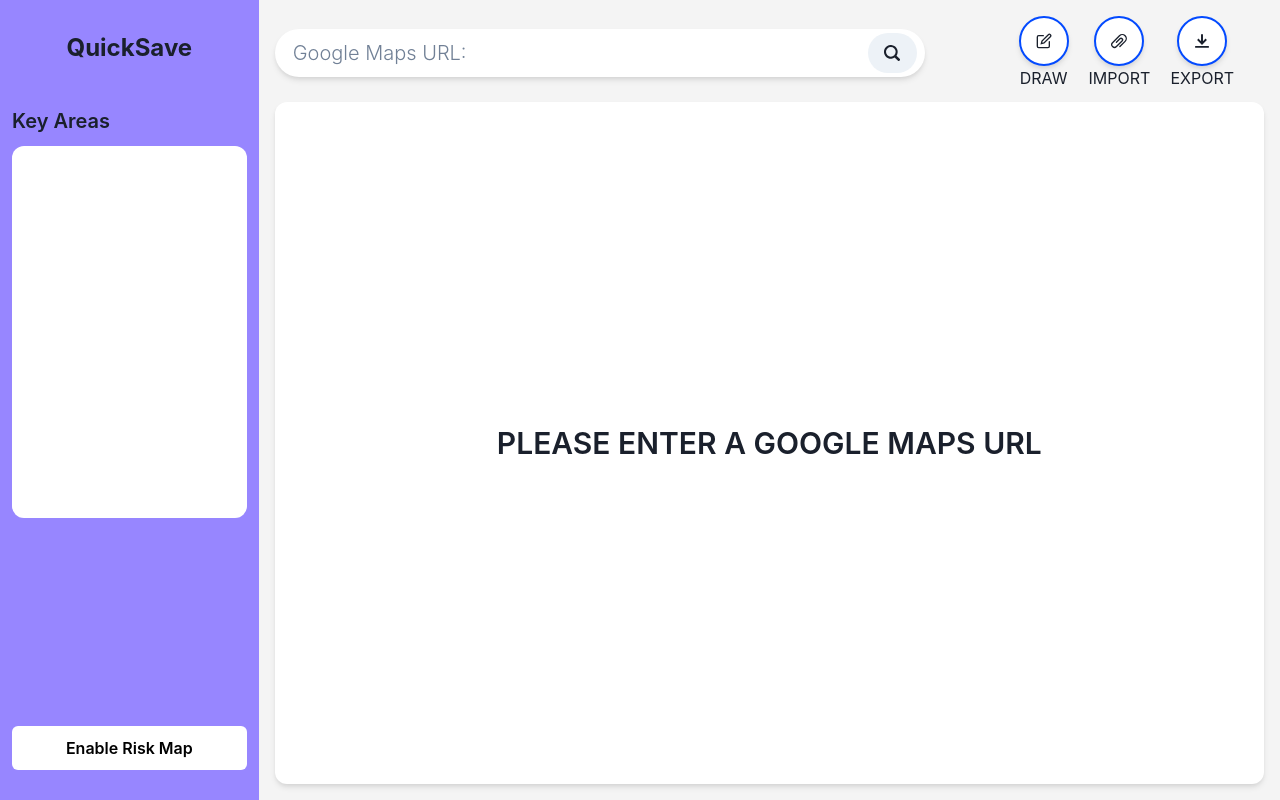
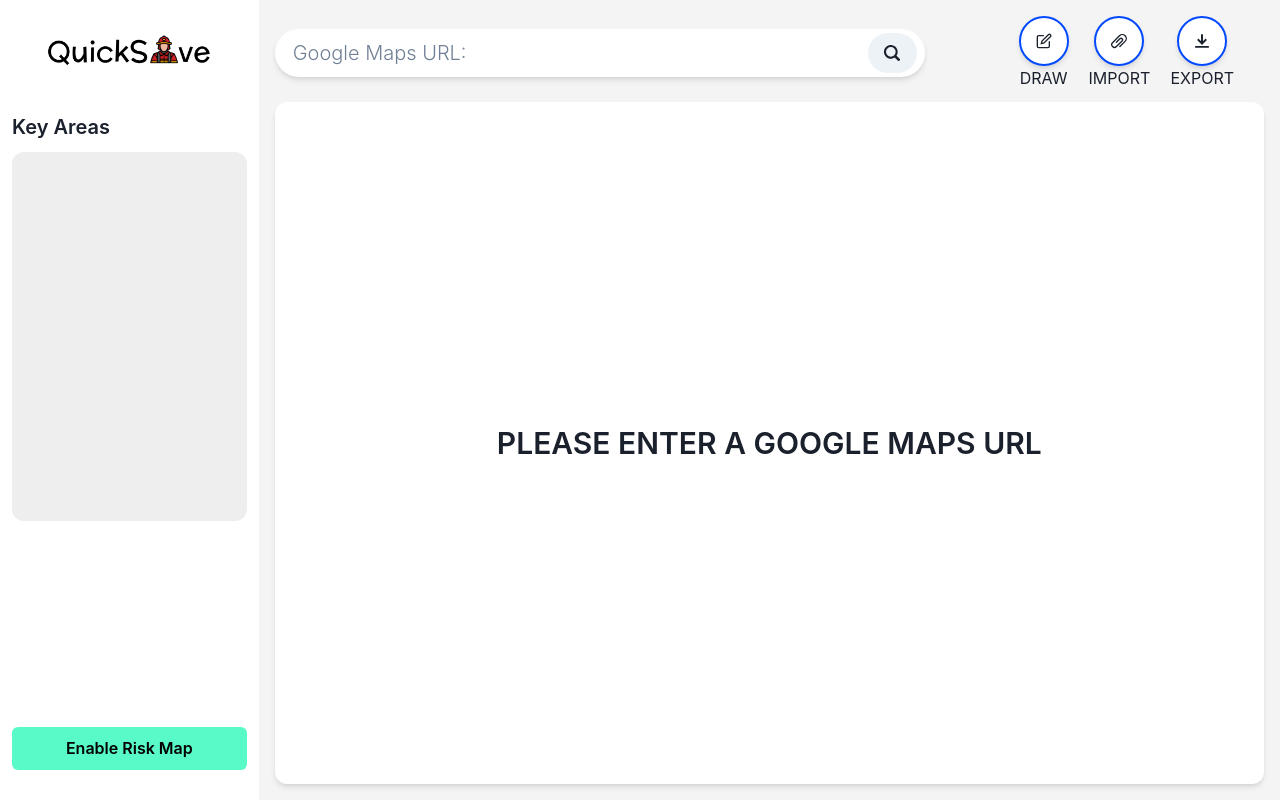
Before and after one commit to kahkoii/hackomania2024, a React (Vite) app: page / in a window 1280 px wide. Built offline with nearby package versions, Linux system fonts and the light colour scheme.

Commit message:
revamped webpage ui

```diff
--- a/src/pages/Home/Home.tsx
+++ b/src/pages/Home/Home.tsx
@@ -1,5 +1,5 @@
 import { FormEvent, useState } from 'react'
-import { Flex, Text, Button, FormControl, Input } from '@chakra-ui/react'
+import { Flex, Text, Button, FormControl, Image, Input } from '@chakra-ui/react'
 import {
 	AttachmentIcon,
 	EditIcon,
@@ -7,6 +7,7 @@ import {
 	Search2Icon,
 } from '@chakra-ui/icons'
 import Navigation from '../Navigation/Navigation'
+import QuickSaveLogo from '../Home/QuickSaveLogo.png'
 
 type LocationType = {
 	latitude: Float32Array
@@ -80,14 +81,12 @@ const Home: React.FC = () => {
 				flexDir="column"
 				height="100%"
 				width="25vw"
-				bgColor="#9786FF"
+				bgColor="#FFF"
 				padding="30px 12px"
 				justifyContent="space-between"
 			>
 				{/* Logo */}
-				<Text fontSize="2xl" fontWeight="bold" alignSelf="center">
-					QuickSave
-				</Text>
+				<Image src={QuickSaveLogo} width="70%" alignSelf="center" />
 				{/* Location List */}
 				<Flex
 					marginTop="40px"
@@ -102,7 +101,7 @@ const Home: React.FC = () => {
 					<Flex
 						height="60%"
 						flexDir="column"
-						bgColor="white"
+						bgColor="#EEE"
 						borderRadius="12px"
 						padding="10px"
 						gap="5px"
@@ -136,7 +135,7 @@ const Home: React.FC = () => {
 				<Button
 					height="52px"
 					width="100%"
-					bgColor={riskMap ? '#454545' : 'white'}
+					bgColor={riskMap ? '#454545' : '#58fac7'}
 					color={riskMap ? 'white' : 'black'}
 					_hover={
 						riskMap
```
Also changed, not shown: src/pages/Home/QuickSaveLogo.png (added).
